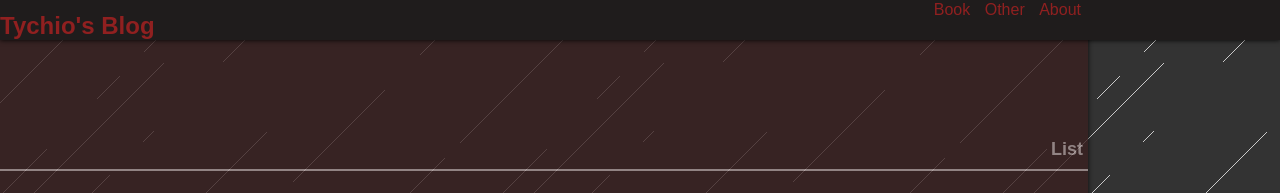
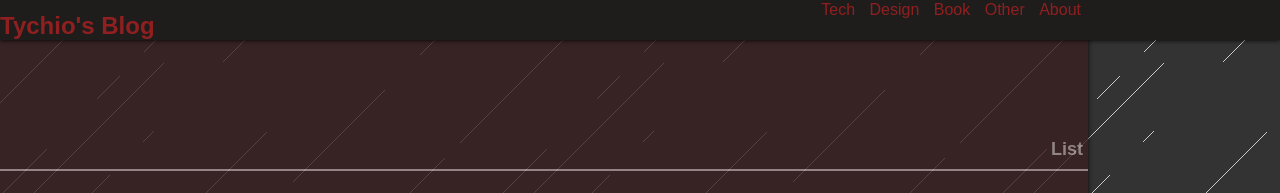
Before and after one commit to tychio/old_blog, a Jekyll site: the page built from index.html, in a window 1280 px wide. Shown: the top 193 px of the page. Built offline with Jekyll 4.4.1, drawn with Linux system fonts in a browser that asks for light colours; some web fonts are replaced; Markdown is read by kramdown in place of the engine named in the settings.

Commit message:
add category for tech and design

```diff
--- a/_layouts/default.html
+++ b/_layouts/default.html
@@ -10,6 +10,8 @@
         <div id="top">
             <a href="/"><h1>Tychio's Blog</h1></a>
             <nav>
+                <a href="/technology.html">Tech</a>
+                <a href="/design.html">Design</a>
                 <a href="/book.html">Book</a>
                 <a href="/other.html">Other</a>
                 <a href="/about.html">About</a>
```
